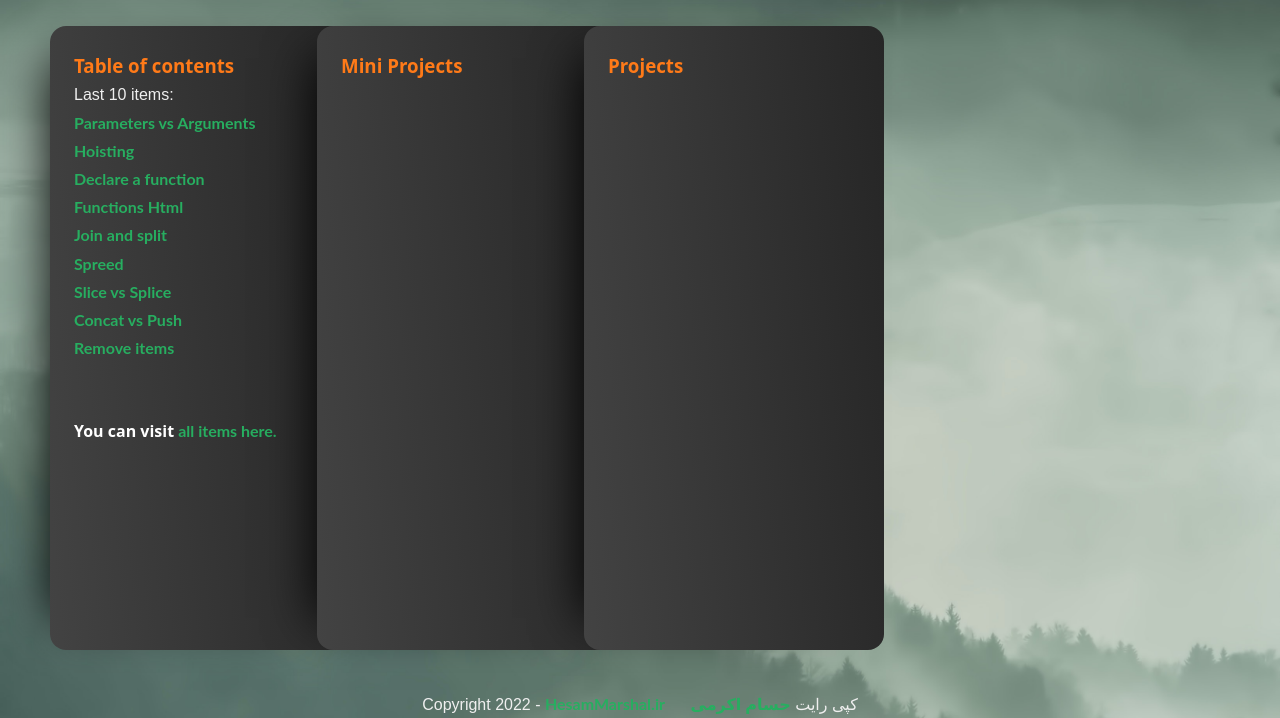
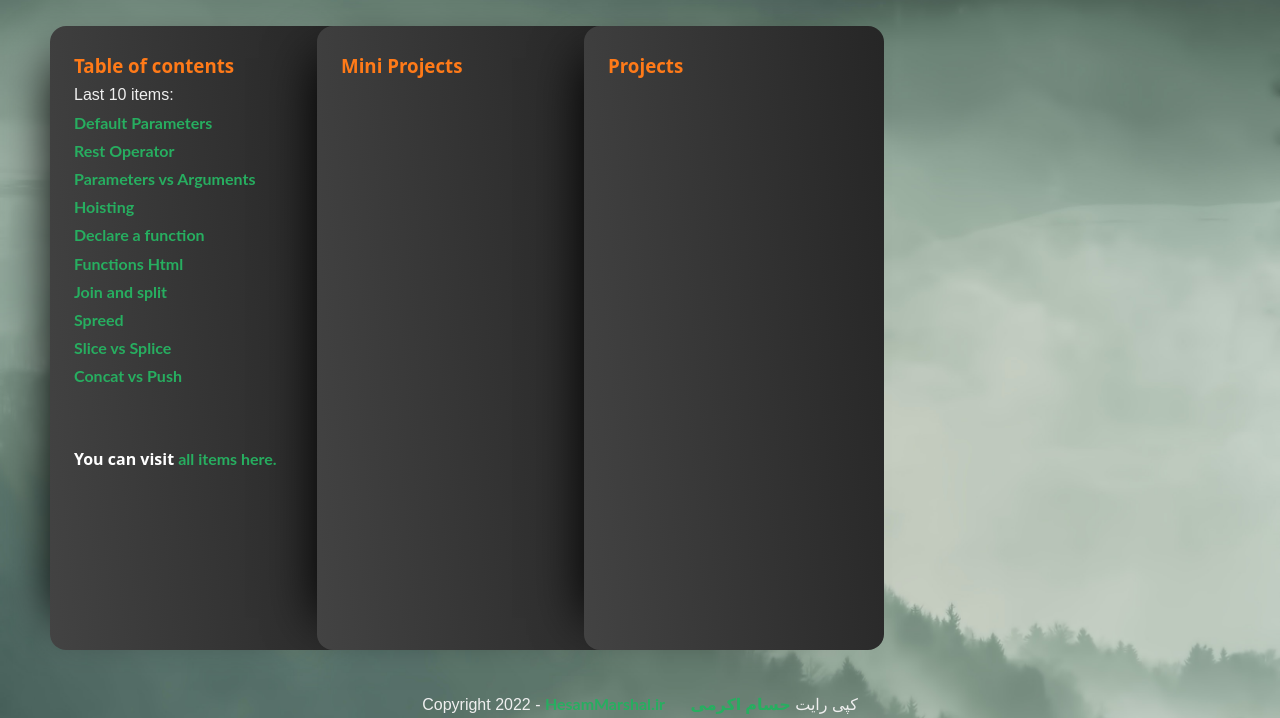
Before and after one commit to HesamMarshal/javascript_tutorial, a plain HTML site: page index.html in a window 1280 px wide. Shown: the part 92-810 px from the top of the page. Drawn offline with Linux system fonts and the light colour scheme.

Commit message:
add more links

```diff
--- a/index.html
+++ b/index.html
@@ -40,6 +40,8 @@
             <h3>Table of contents</h3>
             <p>Last 10 items:</p>
             <ul>
+                <li><a href="./04_Functions/05_default_parameters.js" target="_blank">Default Parameters</a></li>
+                <li><a href="./04_Functions/06_argument_rest_operator.js" target="_blank">Rest Operator</a></li>
                 <li><a href="./04_Functions/04_parameters_arguments.js" target="_blank">Parameters vs Arguments</a></li>
                 <li><a href="./04_Functions/03_hoistings.js" target="_blank">Hoisting</a></li>
                 <li><a href="./04_Functions/02_declare.js" target="_blank">Declare a function</a></li>
@@ -48,7 +50,6 @@
                 <li><a href="05_Arrays/07_spreed.js" target="_blank">Spreed</a></li>
                 <li><a href="05_Arrays/06_slice_splics.js" target="_blank">Slice vs Splice</a></li>
                 <li><a href="05_Arrays/05_combine_push.js" target="_blank">Concat vs Push</a></li>
-                <li><a href="05_Arrays/04_remove.js" target="_blank">Remove items</a></li>
             </ul>
             </ul>
             <br><br>
```
Also changed, not shown: table_of_content.html (+2 -0 lines).
